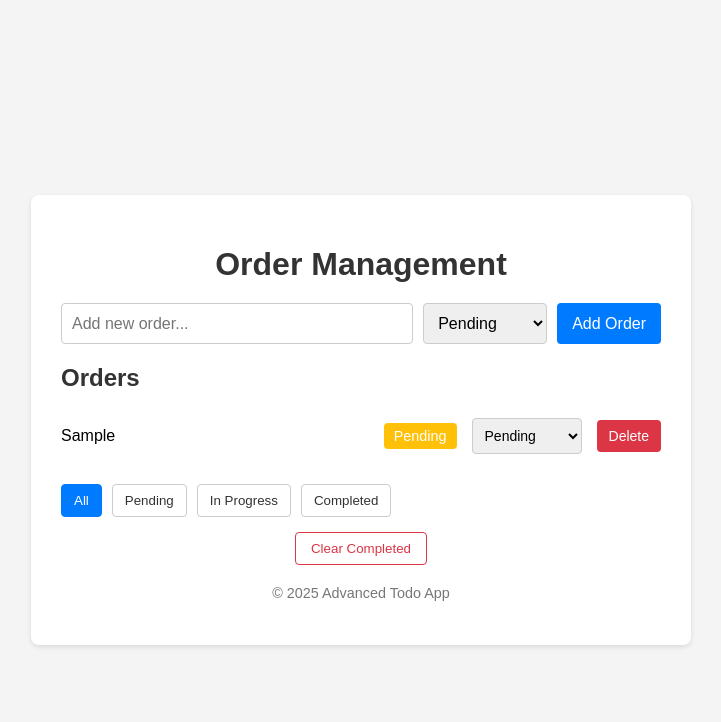
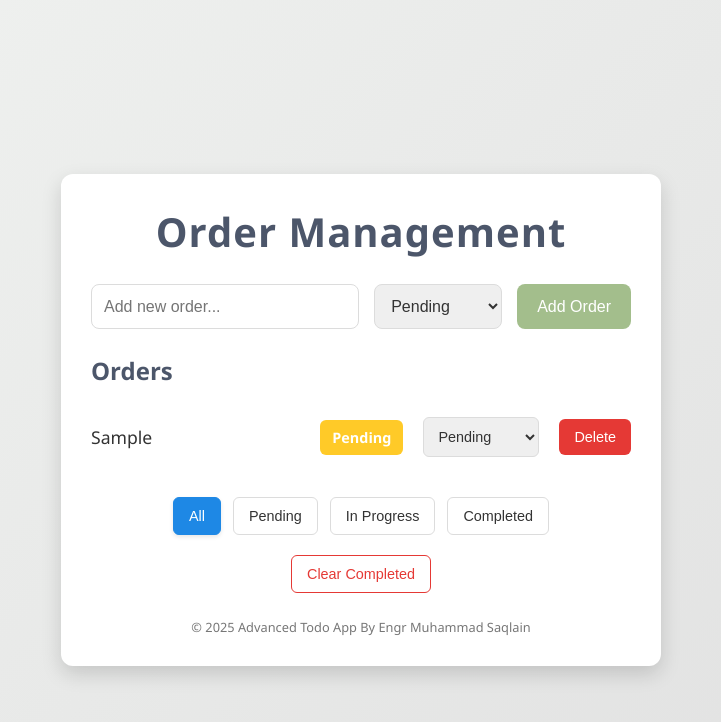
Before and after one commit to msaqlain143/Todo-app, a plain HTML site: page index.html in a window 1280 px wide. Both pictures are taken after typing "Sample" into the empty fields and a click on the button "Add Order". Shown: the whole page, without its empty margins (279-1000 px from the left). Drawn offline with Linux system fonts and the light colour scheme.

Commit message:
todo app output changes

```diff
--- a/index.html
+++ b/index.html
@@ -1,10 +1,10 @@
 <!DOCTYPE html>
 <html lang="en">
   <head>
-    <meta charset="UTF-8">
-    <meta name="viewport" content="width=device-width, initial-scale=1.0">
+    <meta charset="UTF-8" />
+    <meta name="viewport" content="width=device-width, initial-scale=1.0" />
     <title>Advanced Todo App</title>
-    <link rel="stylesheet" href="style.css">
+    <link rel="stylesheet" href="style.css" />
   </head>
   <body>
     <div class="container">
@@ -12,7 +12,7 @@
         <h1>Order Management</h1>
       </header>
       <section class="input-section">
-            <input type="text" id="new-task" placeholder="Add new order...">
+        <input type="text" id="new-task" placeholder="Add new order..." />
         <select id="task-status">
           <option value="pending">Pending</option>
           <option value="inprogress">In Progress</option>
@@ -22,8 +22,7 @@
       </section>
       <section class="list-section">
         <h2>Orders</h2>
-            <ul id="task-list">
-                </ul>
+        <ul id="task-list"></ul>
         <div class="filter-buttons">
           <button id="all-tasks" class="active">All</button>
           <button id="pending-tasks">Pending</button>
@@ -35,7 +34,7 @@
         </div>
       </section>
       <footer>
-            <p>&copy; 2025 Advanced Todo App</p>
+        <p>&copy; 2025 Advanced Todo App By Engr Muhammad Saqlain</p>
       </footer>
     </div>
 
--- a/style.css
+++ b/style.css
@@ -1,7 +1,19 @@
+/* General Reset and Base Styles */
+*,
+*::before,
+*::after {
+    margin: 0;
+    padding: 0;
+    box-sizing: border-box;
+}
+
 body {
-    font-family: sans-serif;
+    font-family: 'Segoe UI', Tahoma, Geneva, Verdana, sans-serif;
+    /* More modern font */
     margin: 20px;
-    background-color: #f4f4f4;
+    background: linear-gradient(135deg, #f0f2f0, #e0e0e0);
+    /* Soft gradient background */
+    color: #333;
     display: flex;
     justify-content: center;
     align-items: center;
@@ -11,56 +23,89 @@ body {
 .container {
     background-color: #fff;
     padding: 30px;
-    border-radius: 8px;
-    box-shadow: 0 2px 5px rgba(0, 0, 0, 0.1);
+    border-radius: 12px;
+    /* More rounded corners */
+    box-shadow: 0 8px 20px rgba(0, 0, 0, 0.15);
+    /* Softer, more pronounced shadow */
     width: 90%;
     max-width: 600px;
 }
 
 header h1 {
     text-align: center;
-    color: #333;
-    margin-bottom: 20px;
+    color: #4c566a;
+    /* Muted, professional heading color */
+    margin-bottom: 25px;
+    font-size: 2.5rem;
+    /* Larger, more prominent heading */
+    letter-spacing: 1px;
 }
 
 .input-section {
     display: flex;
-    gap: 10px;
-    margin-bottom: 20px;
+    gap: 15px;
+    /* Slightly more spacing */
+    margin-bottom: 25px;
 }
 
 .input-section input[type="text"] {
     flex-grow: 1;
-    padding: 10px;
-    border: 1px solid #ccc;
-    border-radius: 4px;
-    font-size: 16px;
+    padding: 12px;
+    /* Slightly larger padding */
+    border: 1px solid #dcdcdc;
+    border-radius: 8px;
+    /* More rounded input */
+    font-size: 1rem;
+    color: #333;
+    outline: none;
+    transition: border-color 0.3s ease, box-shadow 0.3s ease;
+}
+
+.input-section input[type="text"]:focus {
+    border-color: #5e81ac;
+    /* Highlight on focus */
+    box-shadow: 0 0 8px rgba(94, 129, 172, 0.2);
 }
 
 .input-section select {
-    padding: 10px;
-    border: 1px solid #ccc;
-    border-radius: 4px;
-    font-size: 16px;
+    padding: 12px;
+    border: 1px solid #dcdcdc;
+    border-radius: 8px;
+    font-size: 1rem;
+    color: #333;
+    cursor: pointer;
 }
 
 .input-section button {
-    background-color: #007bff;
-    color: white;
+    background-color: #a3be8c;
+    /* Calming green for add button */
+    color: #fff;
     border: none;
-    padding: 10px 15px;
-    border-radius: 4px;
+    padding: 12px 20px;
+    border-radius: 8px;
+    font-size: 1rem;
     cursor: pointer;
-    font-size: 16px;
+    transition: background-color 0.3s ease, transform 0.1s ease, box-shadow 0.2s ease;
 }
 
 .input-section button:hover {
-    background-color: #0056b3;
+    background-color: #8fbc8f;
+    /* Darker shade on hover */
+    transform: translateY(-2px);
+    /* Subtle lift on hover */
+    box-shadow: 0 4px 6px rgba(0, 0, 0, 0.1);
+}
+
+.input-section button:active {
+    transform: translateY(0);
+    box-shadow: none;
 }
 
 .list-section h2 {
-    color: #333;
-    margin-bottom: 10px;
+    color: #4c566a;
+    /* Muted heading color */
+    margin-bottom: 15px;
+    font-size: 1.5rem;
 }
 
 #task-list {
@@ -71,109 +116,149 @@ header h1 {
 #task-list li {
     display: flex;
     align-items: center;
-    padding: 10px 0;
+    padding: 15px 0;
+    /* More vertical padding */
     border-bottom: 1px solid #eee;
-    gap: 15px;
+    gap: 20px;
+    /* More spacing between elements */
+    transition: background-color 0.3s ease, transform 0.1s ease;
 }
 
 #task-list li:last-child {
     border-bottom: none;
 }
 
+#task-list li:hover {
+    background-color: #f9f9f9;
+    /* Subtle background on hover */
+    transform: scale(1.01);
+    /* Gentle scale on hover */
+}
+
 .task-text {
     flex-grow: 1;
+    font-size: 1.1rem;
+    word-break: break-word;
 }
 
 .task-status-indicator {
-    padding: 5px 10px;
-    border-radius: 4px;
-    font-size: 0.9em;
+    padding: 8px 12px;
+    border-radius: 6px;
+    font-size: 0.9rem;
     color: white;
+    font-weight: bold;
 }
 
 .pending {
-    background-color: #ffc107; /* Yellow */
+    background-color: #ffca28;
+    /* Brighter yellow */
 }
 
 .inprogress {
-    background-color: #007bff; /* Blue */
+    background-color: #1e88e5;
+    /* More vibrant blue */
 }
 
 .completed {
-    background-color: #28a745; /* Green */
+    background-color: #43a047;
+    /* Richer green */
     text-decoration: line-through;
-    color: #555;
+    color: #777;
 }
 
 .status-select {
-    padding: 8px;
-    border: 1px solid #ccc;
-    border-radius: 4px;
-    font-size: 14px;
+    padding: 10px;
+    border: 1px solid #dcdcdc;
+    border-radius: 6px;
+    font-size: 0.9rem;
     cursor: pointer;
+    color: #333;
+    transition: border-color 0.3s ease, box-shadow 0.3s ease;
+}
+
+.status-select:focus {
+    border-color: #5e81ac;
+    box-shadow: 0 0 5px rgba(94, 129, 172, 0.2);
 }
 
 .delete-button {
-    background-color: #dc3545;
+    background-color: #e53935;
+    /* More prominent red */
     color: white;
     border: none;
-    padding: 8px 12px;
-    border-radius: 4px;
+    padding: 10px 15px;
+    border-radius: 6px;
     cursor: pointer;
-    font-size: 14px;
+    font-size: 0.9rem;
+    transition: background-color 0.3s ease, transform 0.1s ease, box-shadow 0.2s ease;
 }
 
 .delete-button:hover {
-    background-color: #c82333;
+    background-color: #d32f2f;
+    transform: scale(1.05);
+    box-shadow: 0 2px 4px rgba(0, 0, 0, 0.1);
+}
+
+.delete-button:active {
+    transform: scale(1);
+    box-shadow: none;
 }
 
 .filter-buttons {
-    margin-top: 20px;
+    margin-top: 25px;
     display: flex;
-    gap: 10px;
+    gap: 12px;
+    justify-content: center;
+    /* Center the filter buttons */
 }
 
 .filter-buttons button {
-    padding: 8px 12px;
-    border: 1px solid #ccc;
-    border-radius: 4px;
+    padding: 10px 15px;
+    border: 1px solid #dcdcdc;
+    border-radius: 6px;
     cursor: pointer;
     background-color: white;
     color: #333;
+    font-size: 0.9rem;
+    transition: background-color 0.3s ease, color 0.3s ease, box-shadow 0.2s ease;
 }
 
 .filter-buttons button.active {
-    background-color: #007bff;
+    background-color: #1e88e5;
     color: white;
-    border-color: #007bff;
+    border-color: #1e88e5;
+    box-shadow: 0 2px 4px rgba(0, 0, 0, 0.1);
 }
 
 .filter-buttons button:hover {
-    background-color: #eee;
+    background-color: #f0f0f0;
 }
 
 .clear-completed {
-    margin-top: 15px;
+    margin-top: 20px;
     text-align: center;
 }
 
 .clear-completed button {
-    padding: 8px 15px;
-    border: 1px solid #dc3545;
-    border-radius: 4px;
+    padding: 10px 15px;
+    border: 1px solid #e53935;
+    border-radius: 6px;
     cursor: pointer;
     background-color: white;
-    color: #dc3545;
+    color: #e53935;
+    font-size: 0.9rem;
+    transition: background-color 0.3s ease, color 0.3s ease, box-shadow 0.2s ease;
 }
 
 .clear-completed button:hover {
     background-color: #f44336;
     color: white;
+    box-shadow: 0 2px 4px rgba(0, 0, 0, 0.1);
 }
 
 footer {
     text-align: center;
-    margin-top: 20px;
+    margin-top: 25px;
     color: #777;
-    font-size: 0.9em;
+    font-size: 0.8rem;
 }
```
Also changed, not shown: output.PNG (added). Lines whose indentation alone changed are shown as unchanged.
